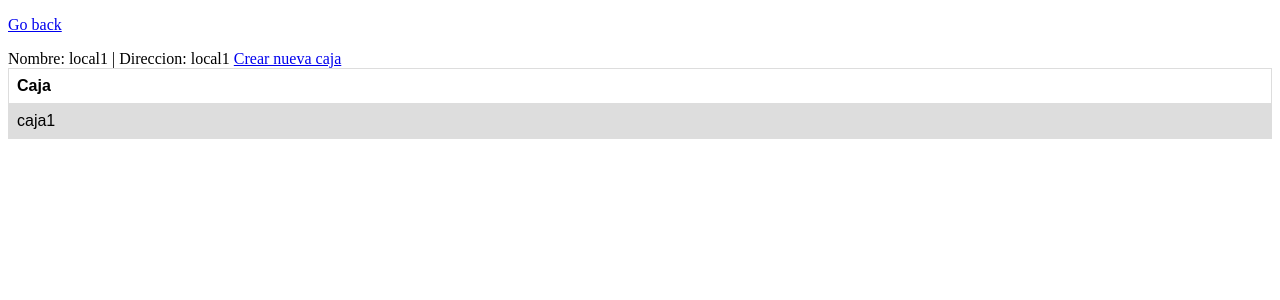
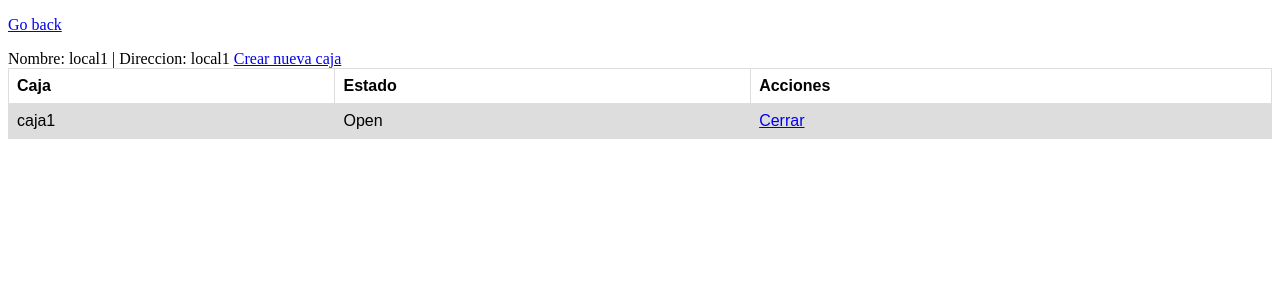
Before and after one commit to jlhinojosa/carniceria, a Django app: page /venues/details/1 in a window 1280 px wide. Shown: the top 300 px of the page. Run offline with Django 3.2, Linux system fonts and the light colour scheme; data comes from the database, SQL or seed files in the repository; both versions use the stored data as it was after the commit.

Commit message:
#11 Adding open and closing operation for drawers. Adding i18n

```diff
--- a/helper/management/commands/makesuper.py
+++ b/helper/management/commands/makesuper.py
@@ -6,3 +6,5 @@ class Command(BaseCommand):
         User = get_user_model()
         if not User.objects.filter(username="superu").exists():
             User.objects.create_superuser("admin", "admin@admin.com", "password")
+        if not User.objects.filter(username="jaime").exists():
+            User.objects.create_superuser("jaime", "admin@admin.com", "password")
--- a/management/models.py
+++ b/management/models.py
@@ -1,6 +1,10 @@
+from enum import Enum
+
 from django.db import models
 
 from django.contrib.auth.models import User
+
+from django.utils.translation import gettext as _
 
 # Create your models here.
 
@@ -16,10 +20,21 @@ class Venue(models.Model):
     def get_absolute_url(self):
         return reverse('view_venue', kwargs={'pk': self.pk})
 
+DRAWER_STATUS = (
+    ('New', _('New')),
+    ('Open', _('Open')),
+    ('Closed', _('Closed'))
+)
+
 class Drawer(models.Model):
 
     name = models.CharField(max_length=30)
     venue = models.ForeignKey(Venue, on_delete=models.CASCADE, null=False)
+    status =  models.CharField(
+        max_length = 10,
+        choices = DRAWER_STATUS,
+        default = 'New'
+    )
 
     def __str__(self):
         return self.name
--- a/management/urls.py
+++ b/management/urls.py
@@ -6,4 +6,6 @@ urlpatterns = [
     path('venues/create', views.venue_create, name='venue_create'),
     path('venues/details/<int:id>', views.venue_details, name='venue_details'),
     path('drawers/create/<int:venueId>', views.drawer_create, name='drawer_create'),
+    path('drawers/open/<int:drawerId>', views.drawer_open, name='drawer_open'),
+    path('drawers/close/<int:drawerId>', views.drawer_close, name='drawer_close'),
 ]
--- a/management/views.py
+++ b/management/views.py
@@ -55,3 +55,23 @@ def drawer_create(request, venueId):
     else:
         context['form']= form
         return render(request, "drawers/create.html", context)
+
+def drawer_open(request, drawerId):
+
+    drawer = Drawer.objects.get(id=drawerId)
+
+    if(drawer.status != 'Open'):
+        drawer.status = 'Open'
+        drawer.save()
+
+    return HttpResponseRedirect(reverse('venue_details', kwargs={'id': drawer.venue.id}))
+
+def drawer_close(request, drawerId):
+
+    drawer = Drawer.objects.get(id=drawerId)
+
+    if(drawer.status == 'Open'):
+        drawer.status = 'Closed'
+        drawer.save()
+
+    return HttpResponseRedirect(reverse('venue_details', kwargs={'id': drawer.venue.id}))
--- a/templates/venues/details.html
+++ b/templates/venues/details.html
@@ -1,5 +1,6 @@
 <!-- templates/registration/login.html -->
 {% extends 'base.html' %}
+{% load i18n %}
 
 {% block title %}Detalle Local{% endblock %}
 
@@ -32,10 +33,14 @@ Nombre: {{ venue.name }} | Direccion: {{ venue.address }}
 <table>
     <tr>
         <th>Caja</th>
+        <th>Estado</th>
+        <th>Acciones</th>
     </tr>
     {% for drawer in venue.drawer_set.all %}
     <tr>
         <td>{{ drawer.name }}</td>
+        <td>{% translate drawer.status %}</td>
+        <td>{% if drawer.status == 'Open' %} <a href="{% url 'drawer_close' drawer.id %}">Cerrar</a> {% else %} <a href="{% url 'drawer_open' drawer.id %}">Abrir</a> {% endif %}</td>
     </tr>
     {% endfor %}
 </table>
```
Also changed, not shown: carniceria/settings.py (+13 -1 lines), db.sqlite3, locale/es/LC_MESSAGES/django.po (added), management/migrations/0003_drawer_status.py (added), 1 other file.
